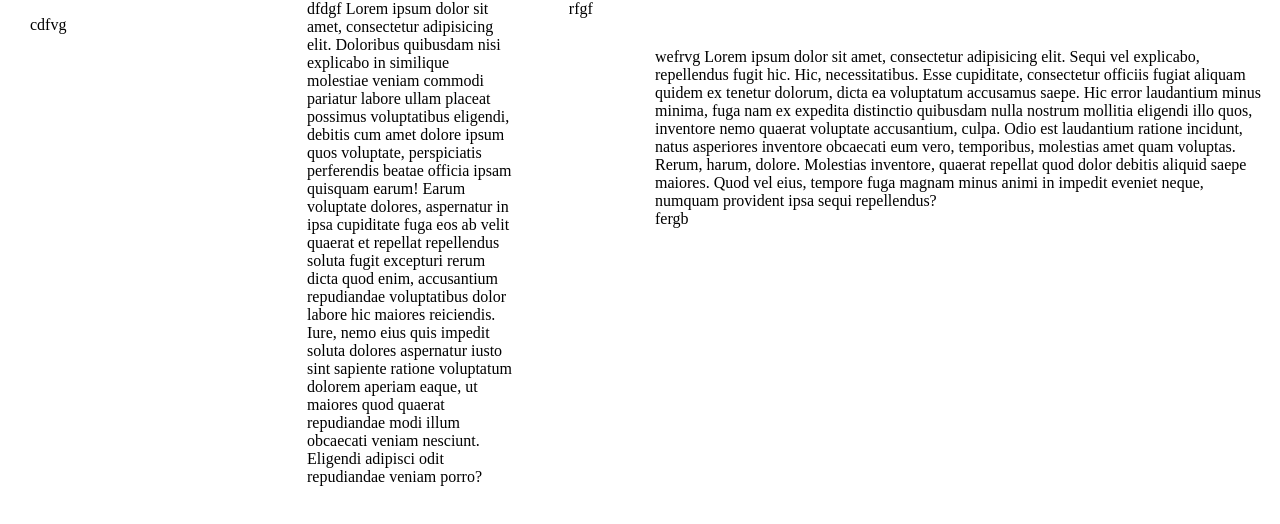
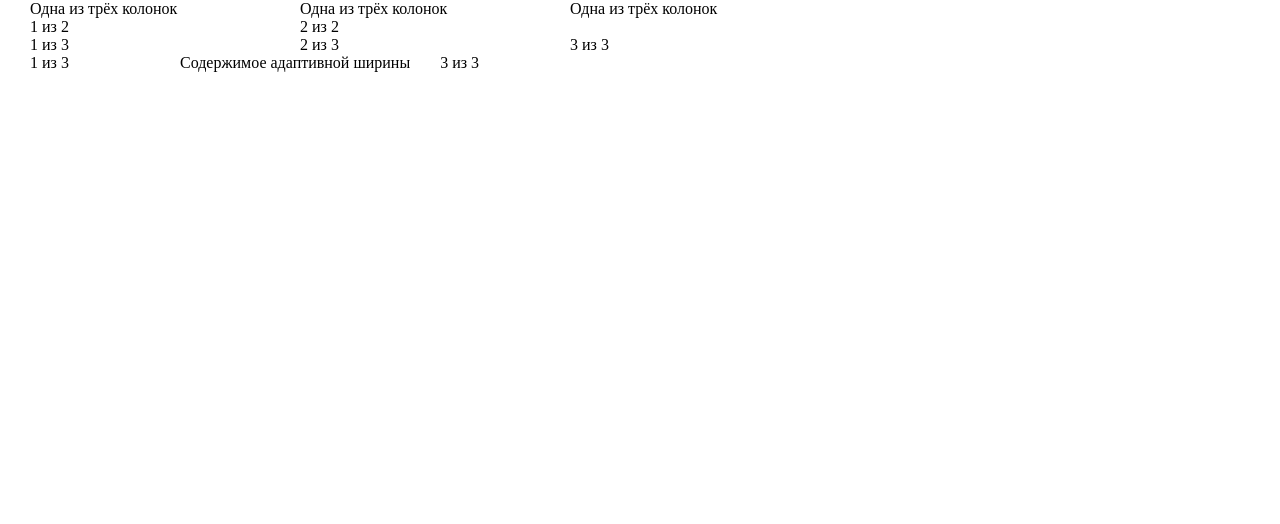
Before and after one commit to Akhat-cpp/grid1, a plain HTML site: page index.html in a window 1280 px wide. Drawn offline with Linux system fonts and the light colour scheme.

Commit message:
Add files via upload

```diff
--- a/grid.less
+++ b/grid.less
@@ -6,7 +6,7 @@
 	width: @wd;
 	display: flex;
 	flex-direction: column;
-	// flex: 0 0 @wd;
+	flex: 0 0 @wd;
 	padding-left: 15px;
 	padding-right: 15px;
 }
@@ -56,11 +56,45 @@
 		}
 }
 
+//цвета
+.text
+{
+	&-primary
+	{
+
+	}
+}
+//
+
+@media (min-width: 768px)
+{
+	.container, .container-md, .container-sm
+	{
+	    max-width: 720px !important;
+	}
+}
+@media (min-width: 576px)
+{
+	.container, .container-sm
+	{
+	    max-width: 540px;
+	}
+}
+
+.container {
+    width: 100%;
+    padding-right: 15px;
+    padding-left: 15px;
+}
+
 .row
 {
+	width: 100%;
 	display: flex;
 	flex-direction: row;
+	padding-left: 0px;
 }
+
 .p
 {
 	&t
@@ -82,8 +116,11 @@
 }
 .col
 {
-	padding-left: 15px;
-	padding-right: 15px;
+	.padding-col(auto);
+	&-auto
+	{
+		.padding-col(auto);
+	}
 	&-1
 	{
 		.padding-col(@width1*1);
--- a/index.html
+++ b/index.html
@@ -10,19 +10,54 @@
 <!-- 	<link rel="stylesheet" href="https://stackpath.bootstrapcdn.com/bootstrap/4.4.1/css/bootstrap.min.css" integrity="sha384-Vkoo8x4CGsO3+Hhxv8T/Q5PaXtkKtu6ug5TOeNV6gBiFeWPGFN9MuhOf23Q9Ifjh" crossorigin="anonymous">
  --></head>
 <body>
-	<div class="row">
-		<div class="col-6">
-			<div class="row">
-				<p class="col-6 pt-3">cdfvg</p>
-				<p class="col-5 pl-2">dfdgf Lorem ipsum dolor sit amet, consectetur adipisicing elit. Doloribus quibusdam nisi explicabo in similique molestiae veniam commodi pariatur labore ullam placeat possimus voluptatibus eligendi, debitis cum amet dolore ipsum quos voluptate, perspiciatis perferendis beatae officia ipsam quisquam earum! Earum voluptate dolores, aspernatur in ipsa cupiditate fuga eos ab velit quaerat et repellat repellendus soluta fugit excepturi rerum dicta quod enim, accusantium repudiandae voluptatibus dolor labore hic maiores reiciendis. Iure, nemo eius quis impedit soluta dolores aspernatur iusto sint sapiente ratione voluptatum dolorem aperiam eaque, ut maiores quod quaerat repudiandae modi illum obcaecati veniam nesciunt. Eligendi adipisci odit repudiandae veniam porro?</p>
-				<span class="col-1 pr-5">rfgf</span>
-			</div>
+	<div class="container">
+	  <div class="row">
+	    <div class="col-4">
+	      Одна из трёх колонок
+	    </div>
+	    <div class="col-4">
+	      Одна из трёх колонок
+	    </div>
+	    <div class="col-4">
+	      Одна из трёх колонок
+	    </div>
+	  </div>
+	</div>
 
-		</div>
-		<div class="col-6 pt-5">
-			<p>wefrvg Lorem ipsum dolor sit amet, consectetur adipisicing elit. Sequi vel explicabo, repellendus fugit hic. Hic, necessitatibus. Esse cupiditate, consectetur officiis fugiat aliquam quidem ex tenetur dolorum, dicta ea voluptatum accusamus saepe. Hic error laudantium minus minima, fuga nam ex expedita distinctio quibusdam nulla nostrum mollitia eligendi illo quos, inventore nemo quaerat voluptate accusantium, culpa. Odio est laudantium ratione incidunt, natus asperiores inventore obcaecati eum vero, temporibus, molestias amet quam voluptas. Rerum, harum, dolore. Molestias inventore, quaerat repellat quod dolor debitis aliquid saepe maiores. Quod vel eius, tempore fuga magnam minus animi in impedit eveniet neque, numquam provident ipsa sequi repellendus?</p>
-			<p>fergb</p>
-		</div>
+	<div class="container">
+	  <div class="row">
+	    <div class="col-4">
+	      1 из 2
+	    </div>
+	    <div class="col-8">
+	      2 из 2
+	    </div>
+	  </div>
+	  <div class="row">
+	    <div class="col-4">
+	      1 из 3
+	    </div>
+	    <div class="col-4">
+	      2 из 3
+	    </div>
+	    <div class="col-4">
+	      3 из 3
+	    </div>
+	  </div>
+	</div>
+
+	<div class="container">
+		<div class="row">
+		    <div class="col-2">
+		      1 из 3
+		    </div>
+		    <div class="col-auto">
+		      Содержимое адаптивной ширины
+		    </div>
+		    <div class="col-2">
+		      3 из 3
+		    </div>
+	 	</div>
 	</div>
 </body>
 </html>
```
Also changed, not shown: grid.css.
